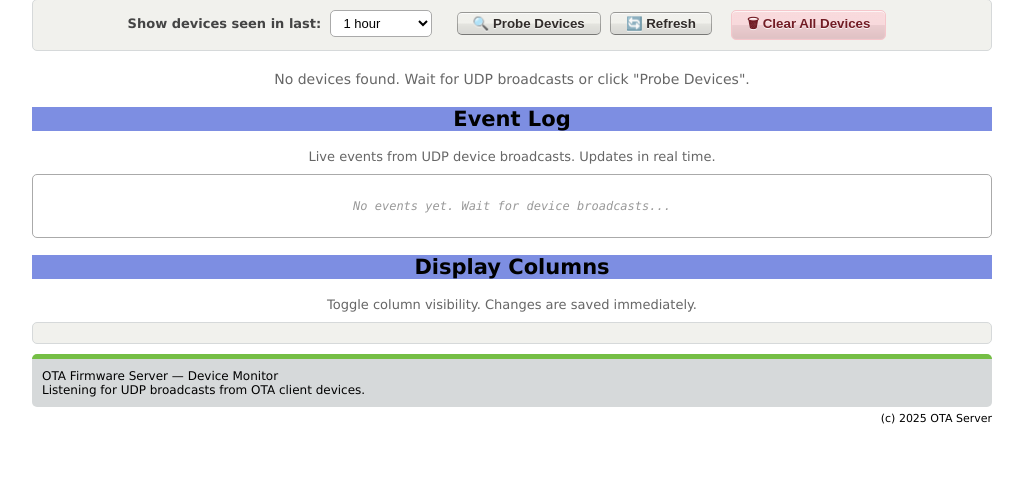
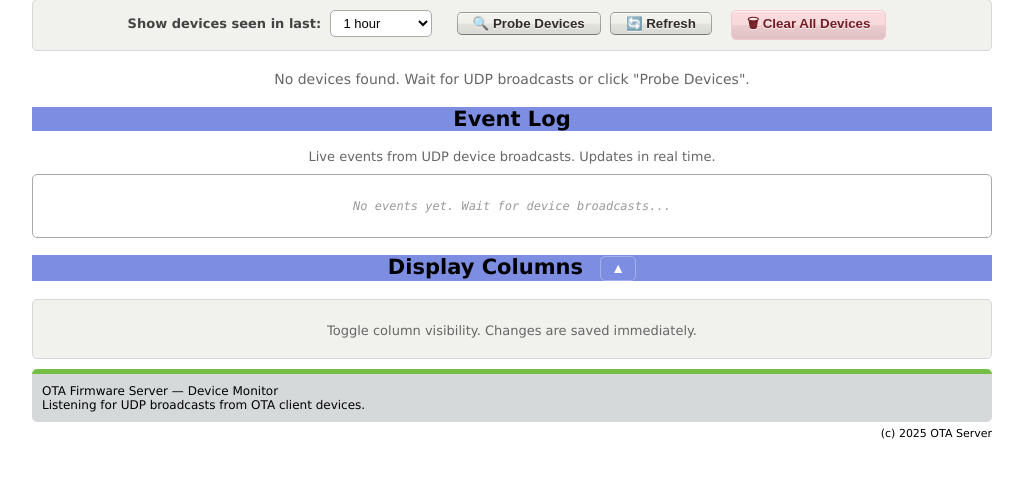
Before and after one commit to Arcanum753/otasyncer-server, a Flask app: template templates/devices.html in a window 1280 px wide. Shown: the part 310-800 px from the top of the page, without its empty margins (128-1151 px from the left). Run offline with Flask 3, Linux system fonts and the light colour scheme; the template is opened without the code that fills it, so the values that code supplies are empty.

```diff
--- a/app.py
+++ b/app.py
@@ -752,10 +752,22 @@ def calculate_md5(filepath):
 
 
 def get_file_type(filename):
-    """Determine file type from filename: 'firmware' or 'filesystem'."""
-    if "_fs-" in filename:
+    """Determine file type from filename: 'firmware' or 'filesystem'.
+
+    New format:
+        Test32Ota-FIRMWARE-0.021.20260521_2135.0711.bin  -> firmware
+        Test32Ota-FILESYS-0.021.20260521_2135.0711.bin   -> filesystem
+
+    Old format (no longer generated, but ignored gracefully):
+        Test32Ota-0.021.20260521_2135.0711.bin            -> unknown
+        Test32Ota_fs-0.021.20260521_2135.0711.bin         -> unknown
+    """
+    if "-FILESYS-" in filename:
         return "filesystem"
-    return "firmware"
+    elif "-FIRMWARE-" in filename:
+        return "firmware"
+    else:
+        return "unknown"
 
 
 def scan_firmware_files():
@@ -871,6 +883,8 @@ def manifest():
     entries = scan_firmware_files()
     clean = []
     for e in entries:
+        if e["type"] == "unknown":
+            continue
         clean.append({
             "name": e["name"],
             "type": e["type"],
--- a/static/style.css
+++ b/static/style.css
@@ -471,7 +471,18 @@ iframe {
     color: #dc3545;
 }
 
-/* Device table */
+/* Device table wrapper — horizontal scroll for many columns */
+.devices-table-wrapper {
+    overflow-x: auto;
+    margin: 0 0 10px 0;
+    border: 1px solid #aaa;
+    border-radius: 5px;
+}
+.devices-table-wrapper table.scan {
+    margin: 0;
+    border: none;
+    min-width: 600px;
+}
 .device-table td {
     font-size: 13px;
     padding: 4px 6px;
@@ -522,27 +533,56 @@ iframe {
     padding: 10px;
     margin: 0 0 10px 0;
     border: 1px solid #d6d9da;
+}
+.columns-list {
     display: flex;
-    flex-wrap: wrap;
-    gap: 6px;
-    justify-content: center;
+    flex-direction: column;
+    gap: 4px;
 }
 .column-toggle {
-    font-size: 12px;
-    padding: 3px 8px;
+    display: flex;
+    align-items: center;
+    gap: 10px;
+    font-size: 13px;
+    padding: 6px 12px;
     background: #fff;
-    border: 1px solid #aaa;
+    border: 1px solid #d6d9da;
     border-radius: 5px;
     cursor: pointer;
     user-select: none;
-    white-space: nowrap;
+    transition: background 0.15s;
 }
 .column-toggle:hover {
     background: #eef;
 }
-.column-toggle input {
-    margin-right: 4px;
+.column-toggle input[type="checkbox"] {
+    width: 16px;
+    height: 16px;
+    cursor: pointer;
+    flex-shrink: 0;
+    margin: 0;
+}
+.col-label {
+    font-size: 13px;
+    color: #333;
+}
+
+/* Collapse button for Display Columns */
+.collapse-btn {
+    background: none;
+    border: 1px solid rgba(255,255,255,0.3);
+    color: #fff;
+    cursor: pointer;
+    font-size: 14px;
+    padding: 2px 10px;
+    border-radius: 5px;
     vertical-align: middle;
+    margin-left: 10px;
+    line-height: 1.4;
+    transition: background 0.15s;
+}
+.collapse-btn:hover {
+    background: rgba(255,255,255,0.2);
 }
 
 /* ============================================================
--- a/templates/devices.html
+++ b/templates/devices.html
@@ -67,20 +67,25 @@
     </div>
 
     <!-- Display Format Editor -->
-    <h2 class="title" style="background: #7D8EE2">Display Columns</h2>
+    <h2 class="title" style="background: #7D8EE2">
+        Display Columns
+        <button onclick="toggleColumns()" id="columns-toggle-btn" class="collapse-btn" title="Hide/show columns list">▲</button>
+    </h2>
+    <div id="columns-editor" class="columns-editor">
         <p style="text-align:center; font-size:13px; color:#666; margin-bottom:10px;">
             Toggle column visibility. Changes are saved immediately.
         </p>
-    <div id="columns-editor" class="columns-editor">
+        <div id="columns-list" class="columns-list">
             {% for col in display_format.columns %}
             <label class="column-toggle">
                 <input type="checkbox" class="col-checkbox"
                        data-field="{{ col.field }}"
                        {% if col.visible %}checked{% endif %}
                        onchange="saveColumnFormat()">
-            {{ col.label }}
+                <span class="col-label">{{ col.label }}</span>
             </label>
             {% endfor %}
+        </div>
     </div>
 
     <!-- Footer -->
@@ -136,7 +141,8 @@
         colLabels['{{ col.field }}'] = '{{ col.label }}';
         {% endfor %}
 
-        let html = '<table class="scan device-table">';
+        let html = '<div class="devices-table-wrapper">';
+        html += '<table class="scan device-table">';
         html += '<thead><tr>';
         visibleFields.forEach(field => {
             html += '<th>' + (colLabels[field] || field) + '</th>';
@@ -162,6 +168,7 @@
         });
 
         html += '</tbody></table>';
+        html += '</div>';
         container.innerHTML = html;
     }
 
@@ -371,6 +378,17 @@
         return div.innerHTML;
     }
 
+    // ---- Toggle Columns Visibility ----
+    function toggleColumns() {
+        const list = document.getElementById('columns-list');
+        const btn = document.getElementById('columns-toggle-btn');
+        if (!list || !btn) return;
+        const isHidden = list.style.display === 'none';
+        list.style.display = isHidden ? 'flex' : 'none';
+        btn.textContent = isHidden ? '▲' : '▼';
+        btn.title = isHidden ? 'Hide columns list' : 'Show columns list';
+    }
+
     // ---- Init ----
     document.addEventListener('DOMContentLoaded', function() {
         loadDevices();
```
Also changed, not shown: 1 other file. Lines whose indentation alone changed are shown as unchanged.
